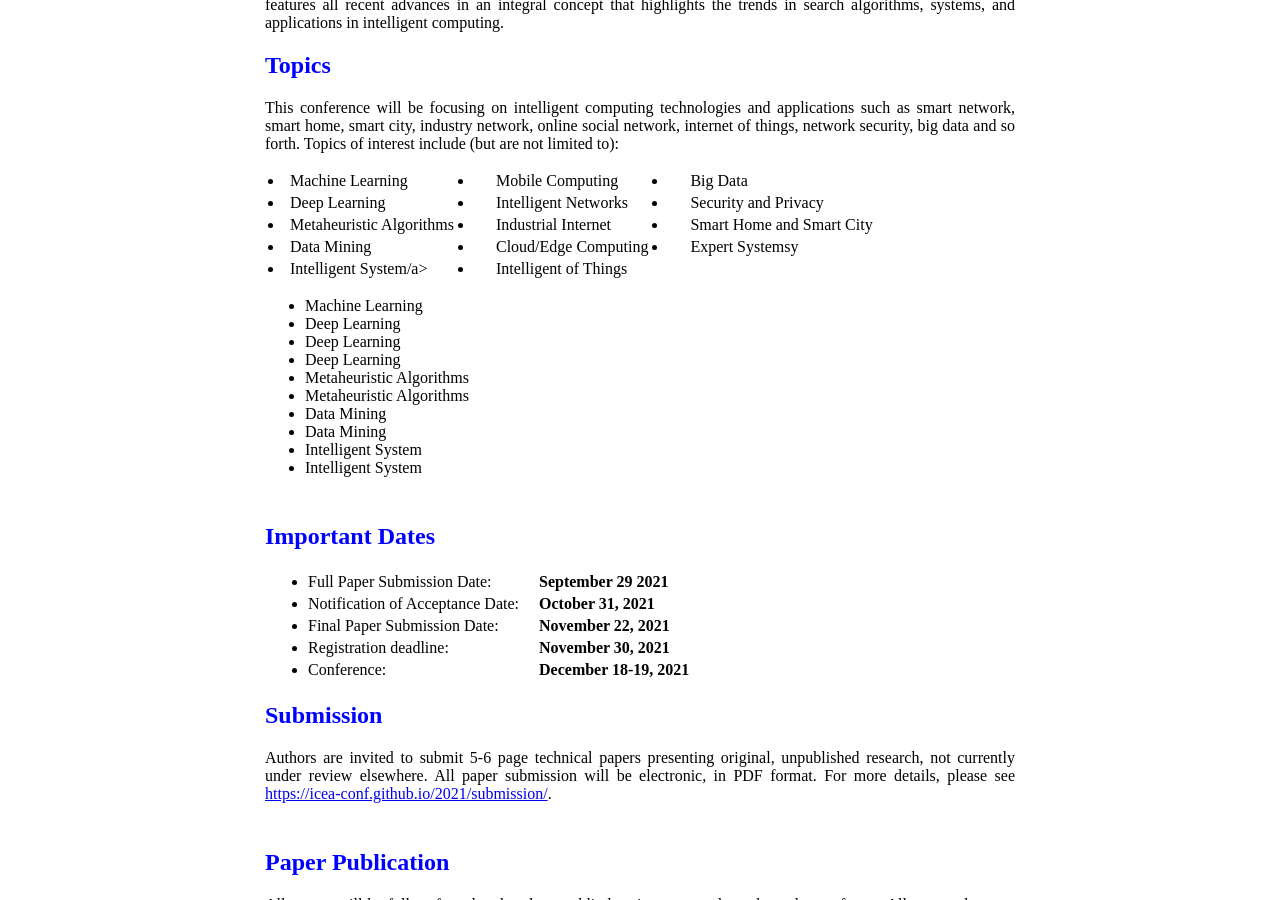
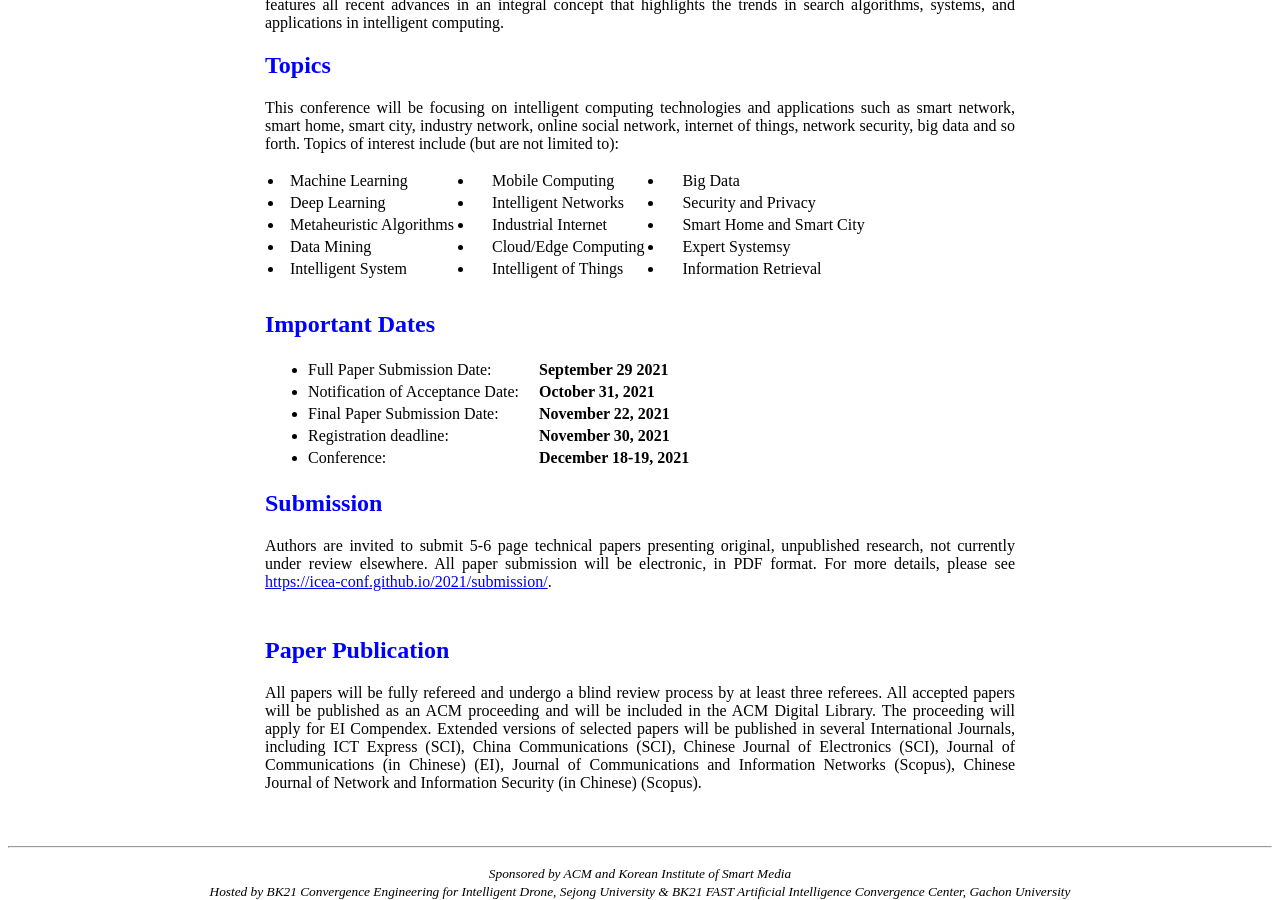
Before and after one commit to icea-conf/2021, a Jekyll site: the page built from papers/index.html, in a window 1280 px wide and 900 px high, scrolled down 646 px. Built offline with Jekyll 4.4.1, drawn with Linux system fonts in a browser that asks for light colours.

Commit message:
Update index.html

```diff
--- a/papers/index.html
+++ b/papers/index.html
@@ -16,65 +16,61 @@ title: ACM ICEA 2020
                                     <tbody>
                                           <tr>
                                                 <td>
-                                                      <li><a>Machine Learning</a></li>
+                                                      <li><a>Machine Learning  </a></li>
                                                 </td>
                                                 <td>
-                                                      <li><a>&nbsp; &nbsp; Mobile Computing</a></li>
+                                                      <li><a>&nbsp; &nbsp;Mobile Computing  </a></li>
                                                 </td>
                                                 <td>
-                                                      <li><a>&nbsp; &nbsp; Big Data</a></li>
+                                                      <li><a>&nbsp; &nbsp;Big Data</a></li>
                                                 </td>
                                           </tr>
                                           <tr>
                                                 <td>
-                                                      <li><a>Deep Learning</a></li>
+                                                      <li><a>Deep Learning  </a></li>
                                                 </td>
                                                 <td>
-                                                      <li><a>&nbsp; &nbsp; Intelligent Networks</a></li>
+                                                      <li><a>&nbsp; &nbsp;Intelligent Networks  </a></li>
                                                 </td>
                                                 <td>
-                                                      <li><a>&nbsp; &nbsp; Security and Privacy</a></li>
+                                                      <li><a>&nbsp; &nbsp;Security and Privacy</a></li>
                                                 </td>
                                           </tr>
                                           <tr>
                                                 <td>
-                                                      <li><a>Metaheuristic Algorithms</a></li>
+                                                      <li><a>Metaheuristic Algorithms  </a></li>
                                                 </td>
                                                 <td>
-                                                      <li><a>&nbsp; &nbsp; Industrial Internet</a></li>
+                                                      <li><a>&nbsp; &nbsp;Industrial Internet  </a></li>
                                                 </td>
                                                 <td>
-                                                      <li><a>&nbsp; &nbsp; Smart Home and Smart City</a></li>
+                                                      <li><a>&nbsp; &nbsp;Smart Home and Smart City</a></li>
                                                 </td>
                                           </tr>
                                           <tr>
                                                 <td>
-                                                      <li><a>Data Mining</a></li>
+                                                      <li><a>Data Mining  </a></li>
                                                 </td>
                                                 <td>
-                                                      <li><a>&nbsp; &nbsp; Cloud/Edge Computing</a></li>
+                                                      <li><a>&nbsp; &nbsp;Cloud/Edge Computing  </a></li>
                                                 </td>
                                                 <td>
-                                                      <li><a>&nbsp; &nbsp; Expert Systemsy</a></li>
+                                                      <li><a>&nbsp; &nbsp;Expert Systemsy</a></li>
                                                 </td>
                                           </tr>
                                           <tr>
                                                 <td>
-                                                      <li><a> Intelligent System/a></li>
+                                                      <li><a> Intelligent System  </a></li>
                                                 </td>
                                                 <td>
-                                                      <li><a>&nbsp; &nbsp; Intelligent of Things</a></li>
+                                                      <li><a>&nbsp; &nbsp;Intelligent of Things  </a></li>
+                                                </td>
+                                                <td>
+                                                      <li><a>&nbsp; &nbsp;Information Retrieval</a></li>
                                                 </td>
                                           </tr>
                                     </tbody>
                               </table>
-                              <ul>
-                                    <li><a>Machine Learning</a></li> <li><a>Deep Learning</a></li>
-                                    <li><a>Deep Learning</a></li>  <li><a>Deep Learning</a></li>
-                                    <li><a>Metaheuristic Algorithms</a></li> <li><a>Metaheuristic Algorithms</a></li>
-                                    <li><a>Data Mining</a></li> <li><a>Data Mining</a></li>
-                                    <li><a>Intelligent System</a></li> <li><a>Intelligent System</a></li>
-                              </ul>
             </div>
 
             <div style="padding-top: 10px">
```
